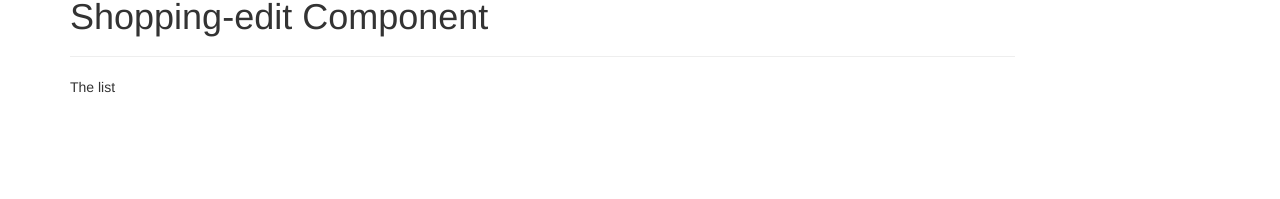
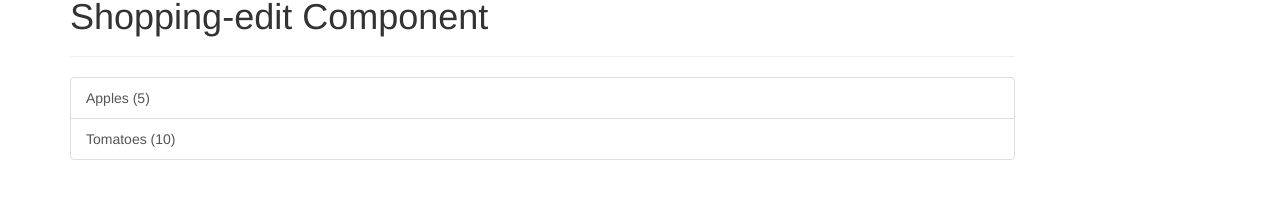
Before and after one commit to mcnutwebdev/recipe, an Angular app: page / in a window 1280 px wide. Shown: the part 453-652 px from the top of the page. Built offline with nearby package versions, Linux system fonts and the light colour scheme.

Commit message:
Set out shopping-list template and display list.

```diff
--- a/src/app/shopping-list/shopping-list.component.html
+++ b/src/app/shopping-list/shopping-list.component.html
@@ -2,6 +2,9 @@
     <div class="col-xs-10">
         <app-shopping-edit></app-shopping-edit>
         <hr>
-        <p>The list</p>
+        <ul class="list-group">
+            <a class="list-group-item" style="cursor: pointer" *ngFor="let ingredient of ingredients">
+            {{ ingredient.name }} ({{ ingredient.amount }})</a>
+        </ul>
     </div>
 </div>
--- a/src/app/shopping-list/shopping-list.component.ts
+++ b/src/app/shopping-list/shopping-list.component.ts
@@ -1,4 +1,6 @@
 import { Component, OnInit } from '@angular/core';
+
+import { Ingredient } from './../shared/ingredient.model';
 
 @Component({
   selector: 'app-shopping-list',
@@ -7,6 +9,11 @@
 })
 export class ShoppingListComponent implements OnInit {
 
+  ingredients: Ingredient[] = [
+    new Ingredient('Apples', 5),
+    new Ingredient('Tomatoes', 10)
+  ];
+
   constructor() { }
 
   ngOnInit() {
```
